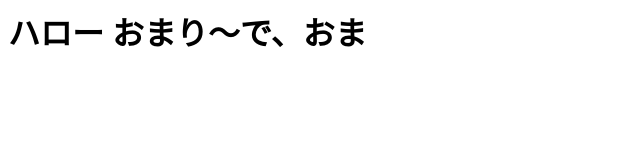
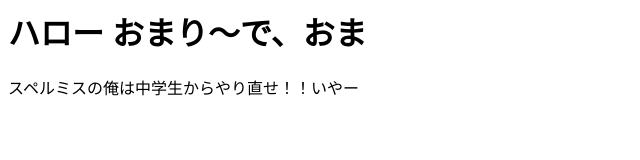
Before and after one commit to ny-okinawa/git-practice5, a plain HTML site: page index.html in a window 1280 px wide. Shown: the whole page, without its empty margins (0-640 px from the left). Drawn offline with Linux system fonts and the light colour scheme.

```diff
--- a/index.html
+++ b/index.html
@@ -2,4 +2,10 @@
    <h1>
        ハロー おまり〜で、おま
    </h1>
+  <hedar>
+      スペルミスの俺は中学生からやり直せ！！いやー
+  </hedar>
+
+
+
 </html>
```
